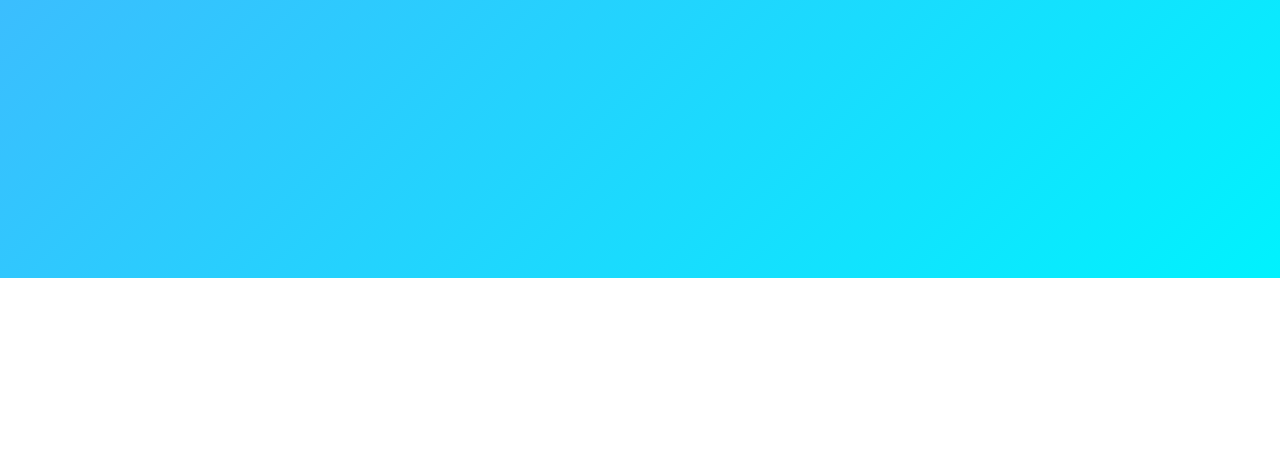
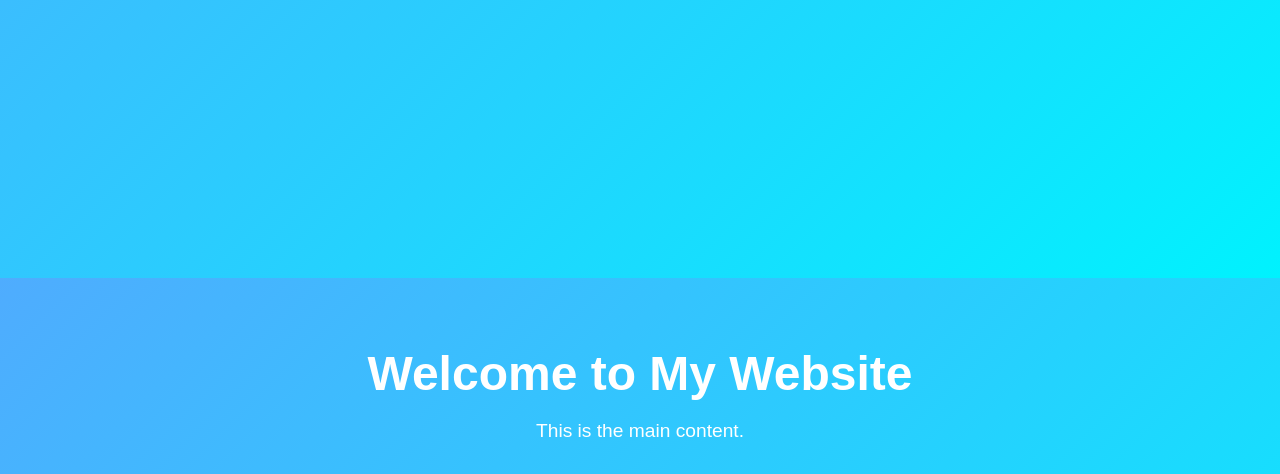
Before and after one commit to Script-Group-Company/ScriptAI, a plain HTML site: page index.html in a window 1280 px wide. Shown: the part 522-996 px from the top of the page. Before the commit the page ends 800 px from the top, so only its background shows below. Drawn offline with Linux system fonts and the light colour scheme.

Commit message:
Update index.html

```diff
--- a/index.html
+++ b/index.html
@@ -53,3 +53,31 @@
 
 </body>
 </html>
+
+<!DOCTYPE html>
+<html lang="en">
+<head>
+<meta charset="UTF-8">
+<title>Main Page</title>
+</head>
+<body>
+
+  <!-- مكان إدراج الـ Navbar -->
+  <div id="navbar"></div>
+
+  <div>
+    <h1>Welcome to My Website</h1>
+    <p>This is the main content.</p>
+  </div>
+
+  <script>
+    // تحميل Navbar.html وإضافته هنا
+    fetch("Navbar.html")
+      .then(response => response.text())
+      .then(data => {
+        document.getElementById("navbar").innerHTML = data;
+      });
+  </script>
+
+</body>
+</html>
```
